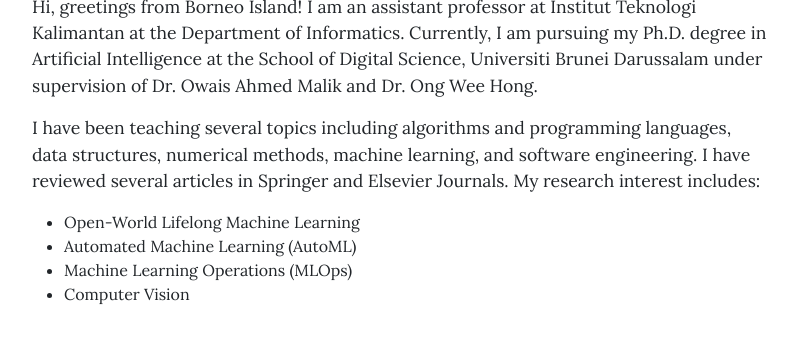
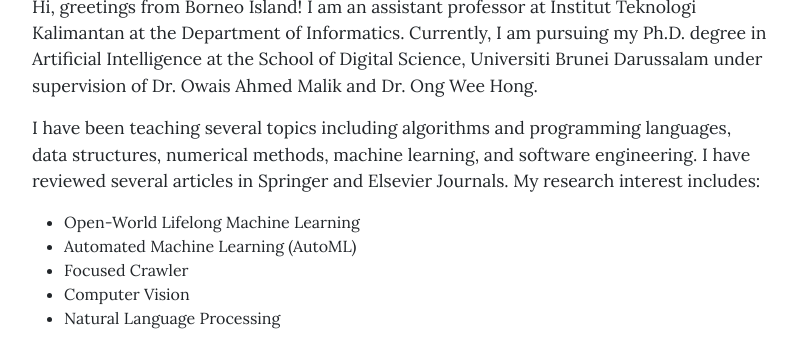
Before and after one commit to gusti-alfarisy/gusti-alfarisy.github.io, a Jekyll site: the page built from pages/home.md, in a window 1280 px wide and 900 px high, scrolled down 1561 px, cut to the strip 0-343 px from the top of the window. Shown: the whole strip, without its empty margins (240-1036 px from the left). Built offline with Jekyll 4.4.1, drawn with Linux system fonts in a browser that asks for light colours.

Commit message:
update home page

```diff
--- a/pages/home.md
+++ b/pages/home.md
@@ -32,5 +32,6 @@ I have been teaching several topics including algorithms and programming languag
 
 - Open-World Lifelong Machine Learning
 - Automated Machine Learning (AutoML)
-- Machine Learning Operations (MLOps)
+- Focused Crawler
 - Computer Vision
+- Natural Language Processing
```
